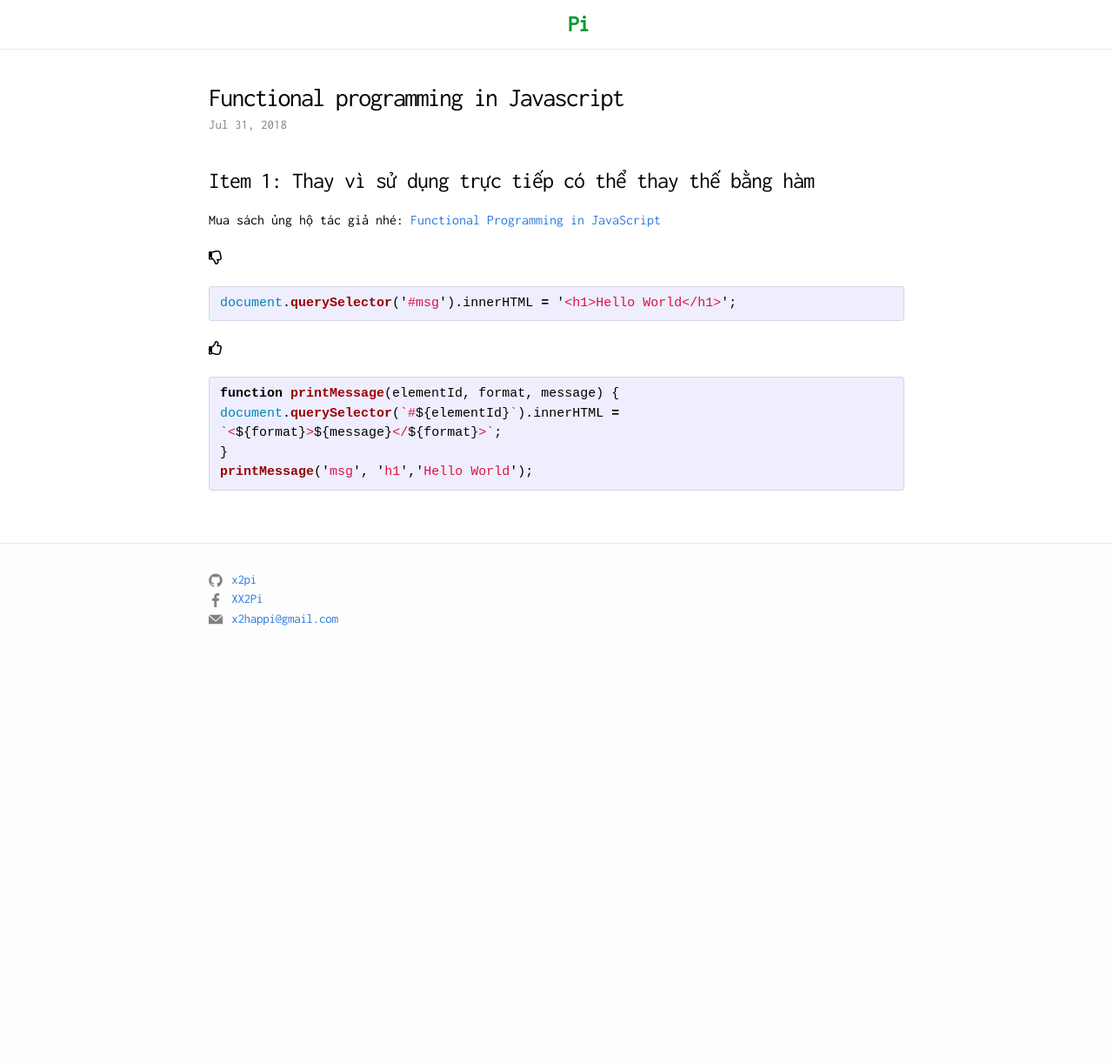
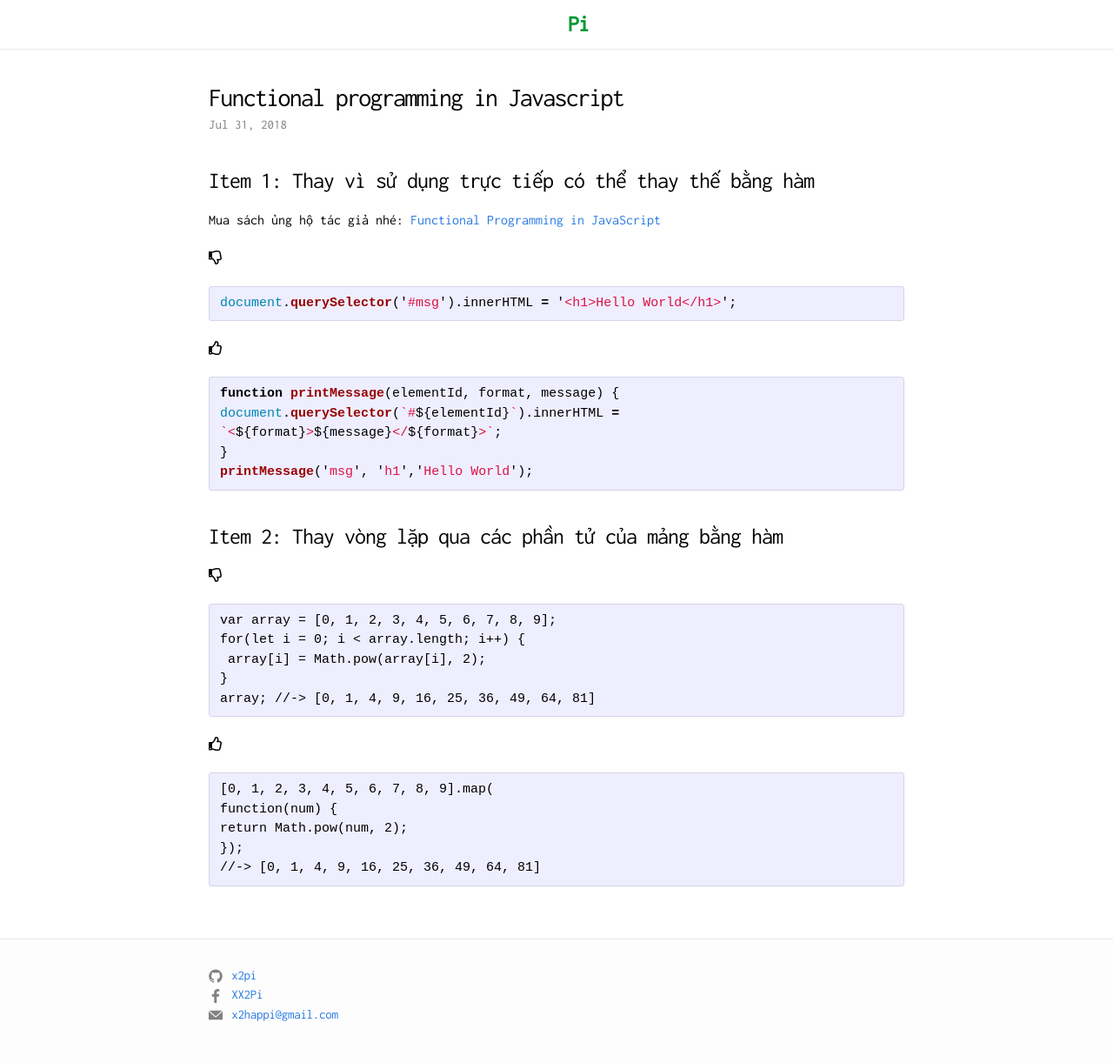
Before and after one commit to x2pi/x2pi.github.io, a Jekyll site: the page built from _posts/2018-07-31-functional-programming-in-javascript.md, in a window 1280 px wide. Shown: the whole page at 87% size. Built offline with Jekyll 4.4.1, drawn with Linux system fonts in a browser that asks for light colours; nearby versions of some CDN libraries; comment, search, counter and statistics services are not loaded; before the commit the page ends 900 px from its top, so only the background shows below that.

Commit message:
Update from Forestry.io - Updated functional-programming-in-javascript.md

````diff
--- a/_posts/2018-07-31-functional-programming-in-javascript.md
+++ b/_posts/2018-07-31-functional-programming-in-javascript.md
@@ -28,3 +28,21 @@ document.querySelector(`#${elementId}`).innerHTML =
 }
 printMessage('msg', 'h1','Hello World');
 ```
+
+### Item 2: Thay vòng lặp qua các phần tử của mảng bằng hàm
+
+<i class="far fa-thumbs-down"></i>
+
+    var array = [0, 1, 2, 3, 4, 5, 6, 7, 8, 9];
+    for(let i = 0; i < array.length; i++) {
+     array[i] = Math.pow(array[i], 2);
+    }
+    array; //-> [0, 1, 4, 9, 16, 25, 36, 49, 64, 81]
+
+<i class="far fa-thumbs-up"></i>
+
+    [0, 1, 2, 3, 4, 5, 6, 7, 8, 9].map(
+    function(num) {
+    return Math.pow(num, 2);
+    });
+    //-> [0, 1, 4, 9, 16, 25, 36, 49, 64, 81]
````
Also changed, not shown: other parts of _posts/2018-07-31-functional-programming-in-javascript.md (+2 -2 lines).
